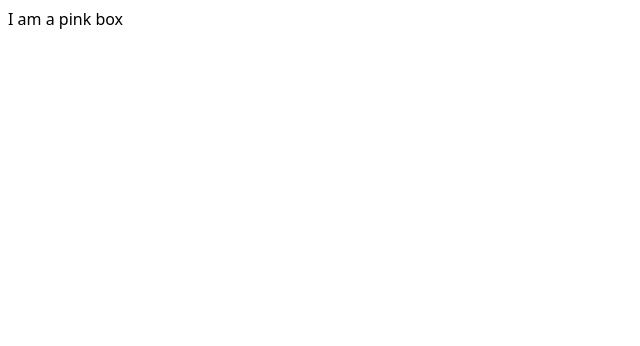
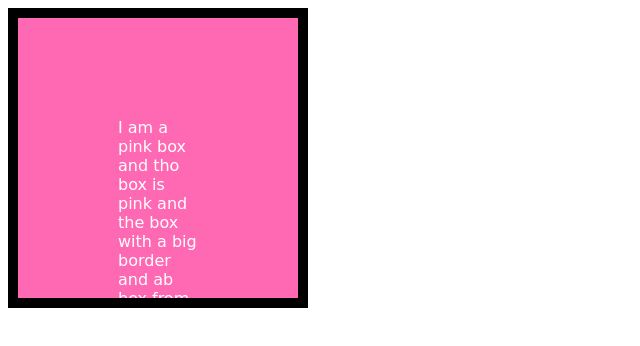
Before and after one commit to AnneJe/css-basics_pink-box, a website: page index.html in a window 1280 px wide. Shown: the whole page, without its empty margins (0-640 px from the left). Drawn offline with Linux system fonts and the light colour scheme.

Commit message:
Aufgabe erledigt

```diff
--- a/css/styles.css
+++ b/css/styles.css
@@ -8,18 +8,26 @@ body {
   font-family: system-ui;
 }
 
-/* put a selector here to select div elements (see index.html) */
-SELECTOR HERE {
+div {
   font-family: cursive;
-  padding: 8px;
+  /*Abstand vom linken und rechten Rand*/
+  padding: 100px;
+
+  /*der Text ist zu lang, mit overflow wird dieser versteckt*/
+  overflow: hidden;
 
   /* set the height and the width of the box to 150px */
+  width: 300px;
+  height: 300px;
 
   /* make the background color "hotpink" */
+  background-color: hotpink;
 
   /* make the text color "white" */
+  color: white;
 
   /* can you give the box round edges with an radius of 8px? */
+  border: 10px solid black;
 
   /* ✨ feel free to experiment! */
 }
--- a/index.html
+++ b/index.html
@@ -10,6 +10,9 @@
     <link rel="stylesheet" href="./css/styles.css" />
   </head>
   <body>
-    <div>I am a pink box</div>
+    <div>
+      I am a pink box and tho box is pink and the box with a big border and ab
+      box from anne and tho text is too large
+    </div>
   </body>
 </html>
```
